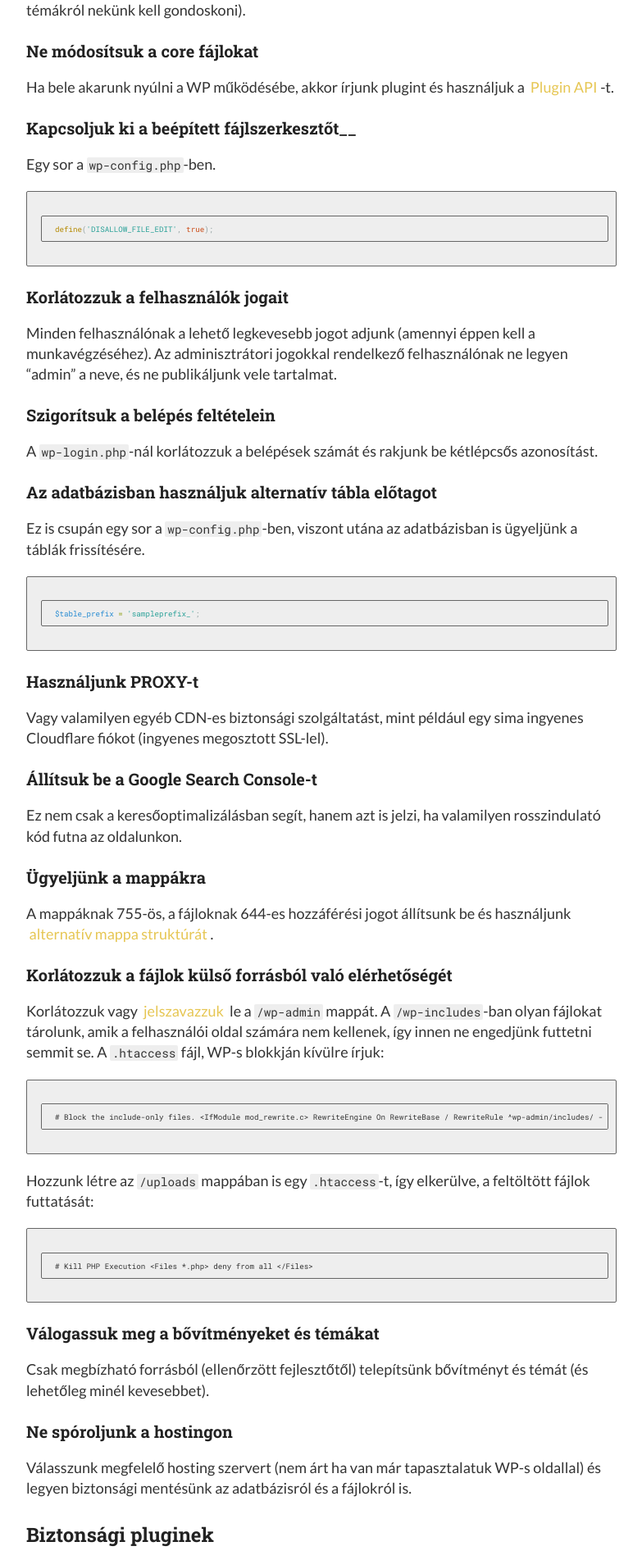
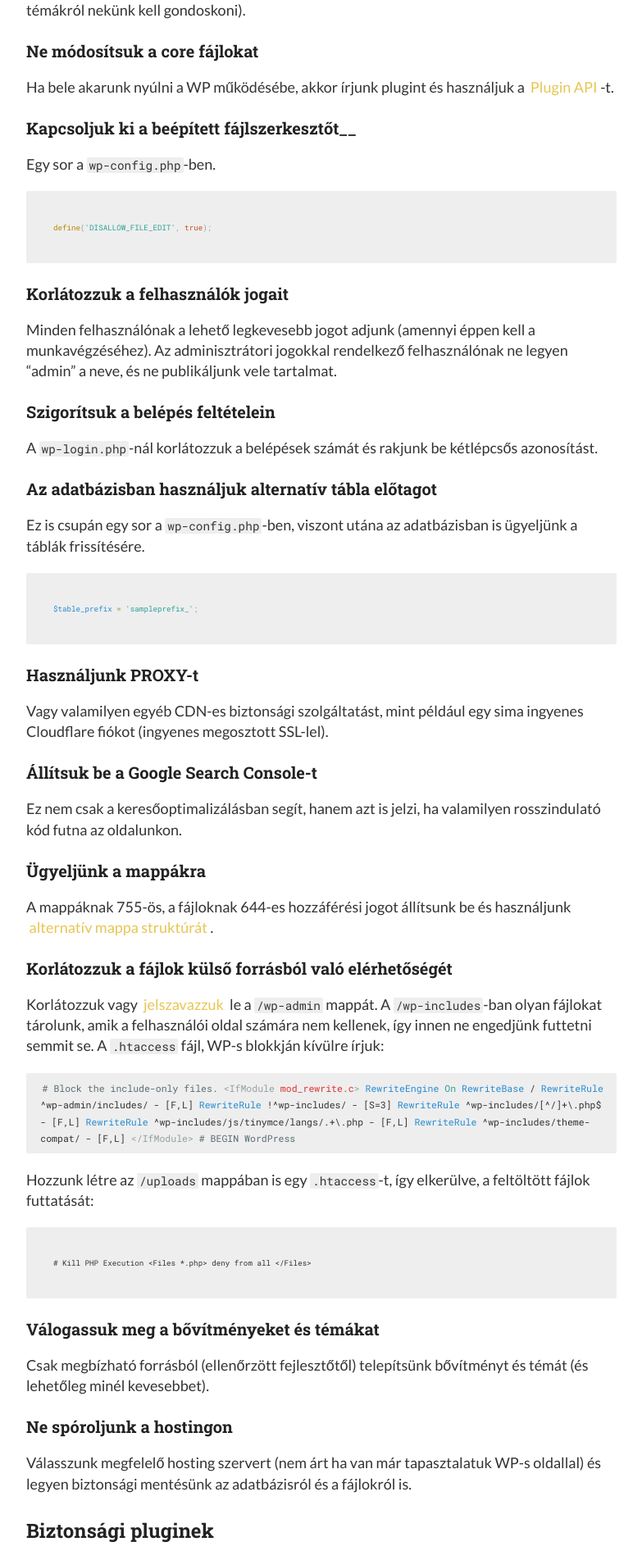
Before and after one commit to lszabolcs/lszabolcs.github.io, a Jekyll site: the page built from _posts/2017-6-02-Biztonsagos-Wordpress.md, in a window 1280 px wide. Shown: the part 711-2614 px from the top of the page at 82% size, without its empty margins (248-1031 px from the left). Built offline with Jekyll 4.4.1, drawn with Linux system fonts in a browser that asks for light colours; comment, search, counter and statistics services are not loaded.

Commit message:
highlighter 1

````diff
--- a/_posts/2017-6-02-Biztonsagos-Wordpress.md
+++ b/_posts/2017-6-02-Biztonsagos-Wordpress.md
@@ -51,7 +51,7 @@ A mappáknak 755-ös, a fájloknak 644-es hozzáférési jogot állítsunk be é
 
 ### Korlátozzuk a fájlok külső forrásból való elérhetőségét
 Korlátozzuk vagy [jelszavazzuk](https://codex.wordpress.org/Brute_Force_Attacks#Password_Protect_wp-login.php){:target="_blank"} le a `/wp-admin` mappát. A `/wp-includes`-ban olyan fájlokat tárolunk, amik a felhasználói oldal számára nem kellenek, így innen ne engedjünk futtetni semmit se. A `.htaccess` fájl, WP-s blokkján kívülre írjuk:
-```
+{% highlight apache %}
 # Block the include-only files.
 <IfModule mod_rewrite.c>
 RewriteEngine On
@@ -63,7 +63,7 @@ RewriteRule ^wp-includes/js/tinymce/langs/.+\.php - [F,L]
 RewriteRule ^wp-includes/theme-compat/ - [F,L]
 </IfModule>
 # BEGIN WordPress
-```
+{% endhighlight %}
 
 Hozzunk létre az `/uploads` mappában is egy `.htaccess`-t, így elkerülve, a feltöltött fájlok futtatását:
 ~~~
--- a/_sass/_highlights.scss
+++ b/_sass/_highlights.scss
@@ -2,11 +2,14 @@
 .highlight {
     background-color: $lightGray;
     padding: 0.6em 0.6em 0.6em 1.2em;
-    border: 1px solid $gray;
     border-radius: 2px;
     margin: 20px 0 20px 0;
     overflow: scroll;
     font-size: 0.8em;
+
+    code {
+        white-space: normal;
+    }
 }
 
 code {
@@ -14,7 +17,6 @@ code {
     background: $lightGray;
     padding: 0 0.2em;
     border-radius: 2px;
-    white-space: nowrap;
     font-size: 0.8em;
 }
 
````
